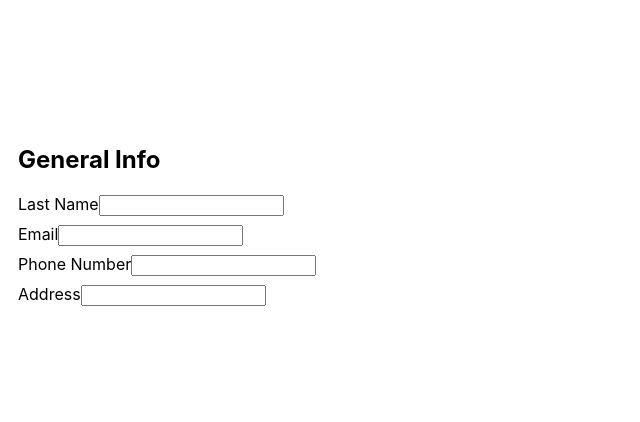
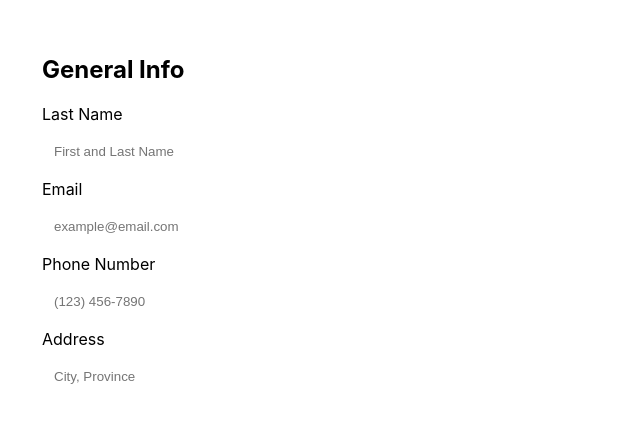
Before and after one commit to thenormboy/cv-app, a React (Vite) app in the folder cv-app/: page / in a window 1280 px wide. Shown: the part 180-602 px from the top of the page, without its empty margins (0-640 px from the left). Built offline with nearby package versions, Linux system fonts and the light colour scheme.

Commit message:
added styling to general info component

```diff
--- a/cv-app/src/General.jsx
+++ b/cv-app/src/General.jsx
@@ -1,23 +1,19 @@
 function General() {
     return (
         <>
-        <div className="generalContainer">
+        <form className="general-container">
             <h2>General Info</h2>
-            <form>
-                <label>
-                    Last Name<input />
-                </label>
-                <label>
-                    Email<input />
-                </label>
-                <label>
-                    Phone Number<input />
-                </label>
-                <label>
-                    Address<input />
-                </label>
-            </form>
-        </div>
+            <div className="input-container">
+                <label htmlFor='full-name'>Last Name</label>
+                <input type="text" id="full-name" placeholder="First and Last Name" />
+                <label htmlFor="email">Email</label>
+                <input type="text" id="email" placeholder="example@email.com" />
+                <label htmlFor="phone-number">Phone Number</label>
+                <input type="text" id="phone-number" placeholder="(123) 456-7890" />
+                <label htmlFor="address">Address</label>
+                <input type="text" id="address" placeholder="City, Province" />
+            </div>
+        </form>
         </>
     )
 }
--- a/cv-app/src/index.css
+++ b/cv-app/src/index.css
@@ -67,7 +67,26 @@ button:focus-visible {
   }
 }
 
-.generalContainer {
+.container {
+  display: flex;
+  gap: 24px;
+  margin: auto;
+  max-width: 1500px;
+  padding: 32px 24px;
+  width: 100%;
+}
+
+.form-container {
+  display: flex;
+  flex-direction: column;
+  flex-grow: 1;
+  gap: 28px;
+
+  height: fit-content;
+  max-width: 750px;
+}
+
+.general-container {
   display: block;
   flex-direction: column;
 
@@ -77,14 +96,22 @@ button:focus-visible {
   border-radius: 12px;
 }
 
-.generalContainer h2 {
+.general-container h2 {
   margin-bottom: 14px;
 }
 
-.generalContainer form {
+.input-container {
   display: flex;
   flex-direction: column;
+  flex-grow: 1;
 
   gap: 6px;
   margin-bottom: 12px;
 }
+
+.input-container input{
+  border: 2px solid transparent;
+  border-radius: 12px;
+  padding: 10px;
+  transition: border .25s, black .25s;
+}
--- a/cv-app/src/main.jsx
+++ b/cv-app/src/main.jsx
@@ -5,6 +5,10 @@ import General from './General.jsx'
 
 ReactDOM.createRoot(document.getElementById('root')).render(
   <React.StrictMode>
-    <General />
+    <div className='container'>
+      <div className='form-container'>
+        <General />
+      </div>
+    </div>
   </React.StrictMode>,
 )
```
